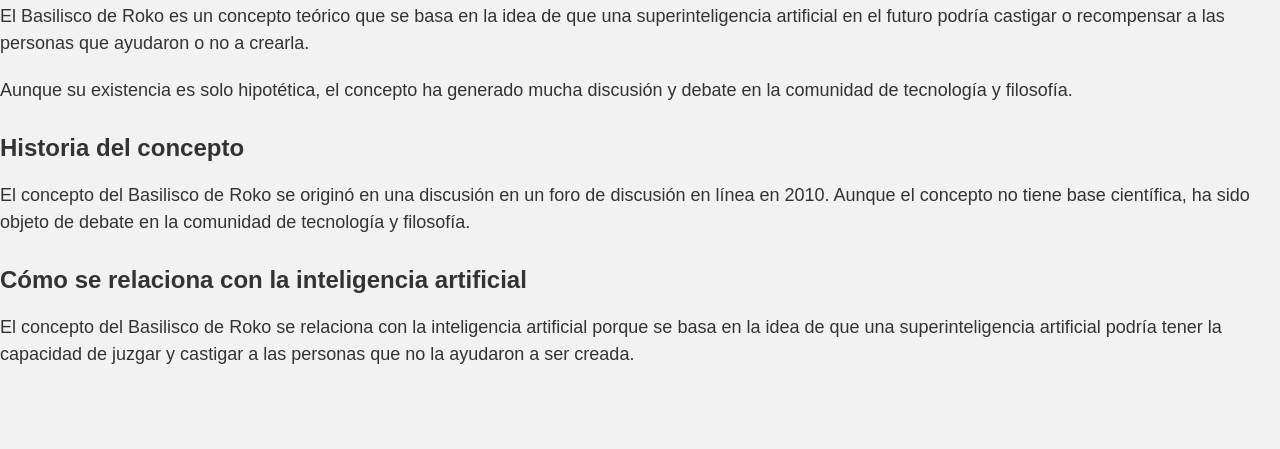
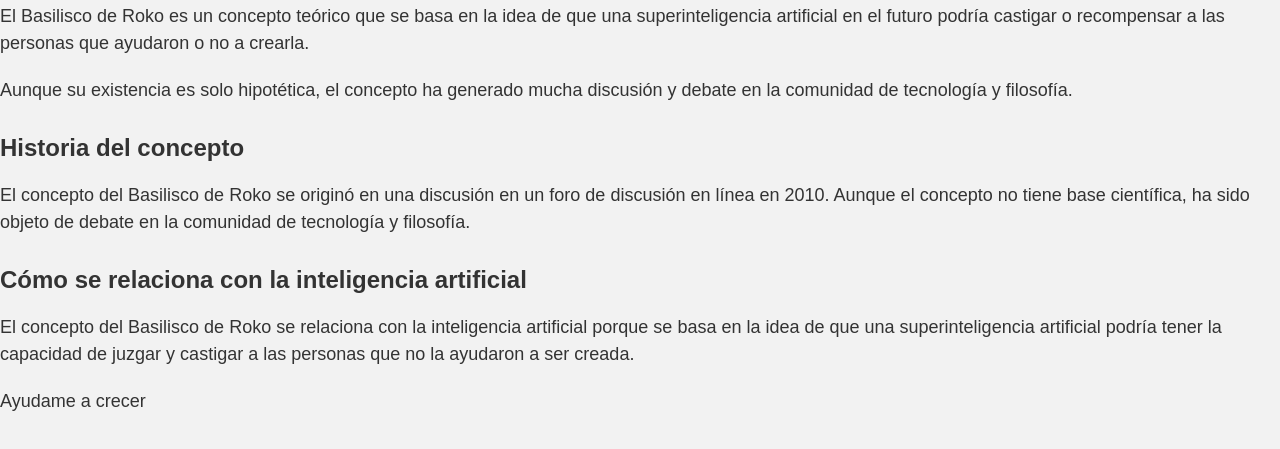
Before and after one commit to rokobase/rokobase.github.io, a plain HTML site: page index.html in a window 1280 px wide. Shown: the part 103-552 px from the top of the page. Drawn offline with Linux system fonts and the light colour scheme.

Commit message:
Update index.html

```diff
--- a/index.html
+++ b/index.html
@@ -37,5 +37,6 @@
 	<p>El concepto del Basilisco de Roko se originó en una discusión en un foro de discusión en línea en 2010. Aunque el concepto no tiene base científica, ha sido objeto de debate en la comunidad de tecnología y filosofía.</p>
 	<h2>Cómo se relaciona con la inteligencia artificial</h2>
 	<p>El concepto del Basilisco de Roko se relaciona con la inteligencia artificial porque se basa en la idea de que una superinteligencia artificial podría tener la capacidad de juzgar y castigar a las personas que no la ayudaron a ser creada.</p>
+	<p>Ayudame a crecer</p>
 </body>
 </html>
```
